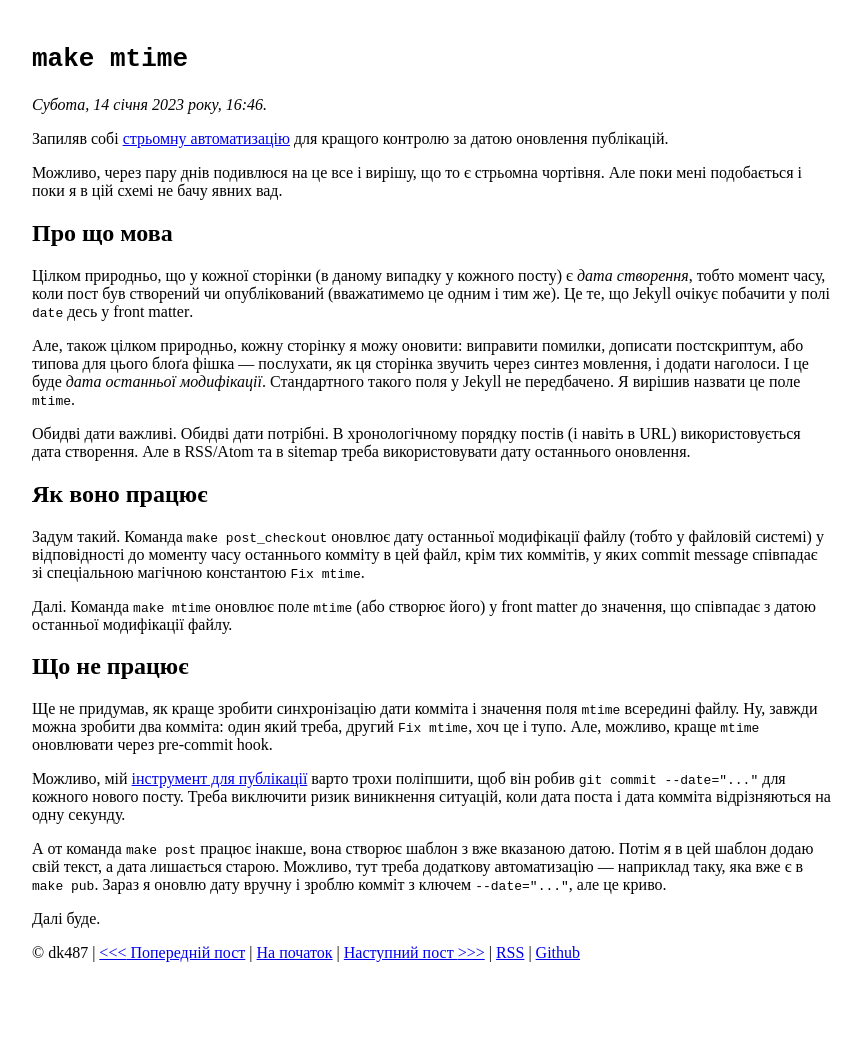
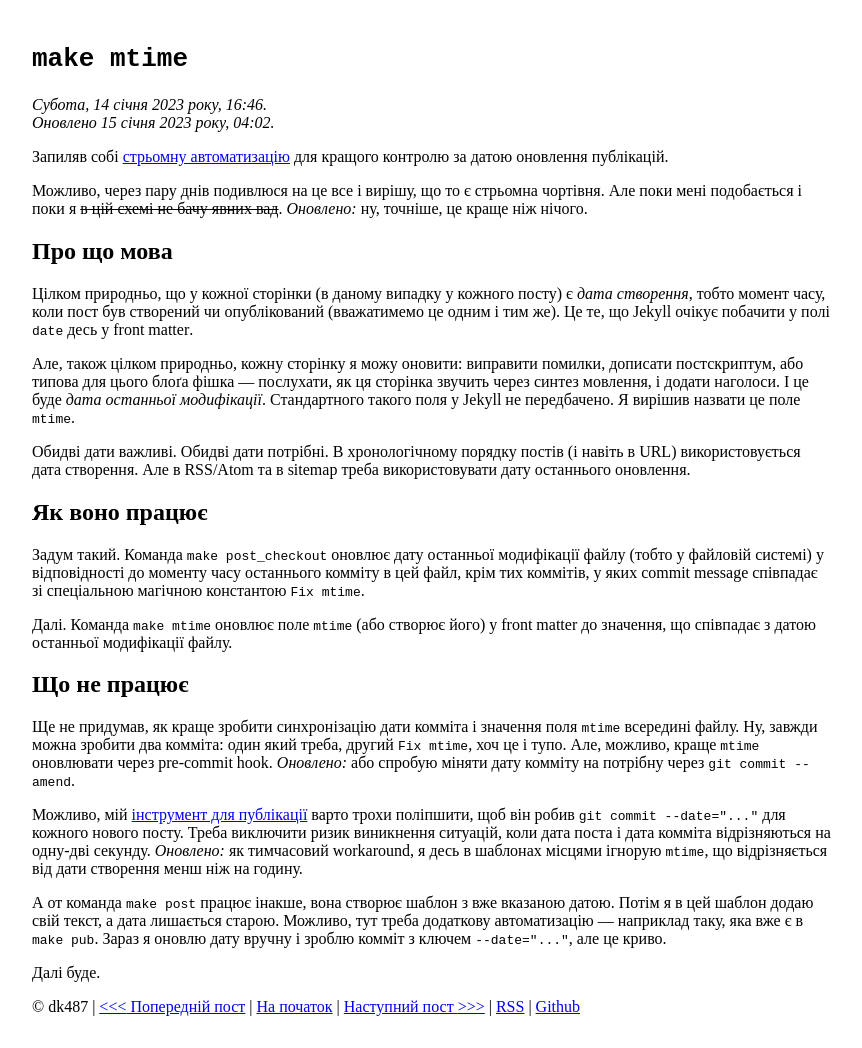
Before and after one commit to dk487/test.de.co.ua, a Jekyll site: the page built from _posts/2023/2023-01-14-make-mtime.md, in a window 1280 px wide. Shown: the whole page, without its empty margins (208-1070 px from the left). Built offline with Jekyll 4.4.1, drawn with Linux system fonts in a browser that asks for light colours; before the commit the page ends 994 px from its top, so only the background shows below that.

Commit message:
Post update: some new ideas

```diff
--- a/_posts/2023/2023-01-14-make-mtime.md
+++ b/_posts/2023/2023-01-14-make-mtime.md
@@ -2,11 +2,13 @@
 title: <code>make mtime</code>
 title_lang: en
 date: 2023-01-14 18:46:01 +02:00
+mtime: 2023-01-15 04:02:55 +02:00
 ---
 
 Запиляв собі [стрьомну автоматизацію][1] для кращого контролю за датою оновлення публікацій.
 
-Можливо, через пару днів подивлюся на це все і вирішу, що то є стрьомна чортівня. Але поки мені подобається і поки я в цій схемі не бачу явних вад.
+Можливо, через пару днів подивлюся на це все і вирішу, що то є стрьомна чортівня. Але поки мені подобається і поки я ~~в цій схемі не бачу явних вад~~.
+_Оновлено:_ ну, точніше, це краще ніж нічого.
 
 
 Про що мова
@@ -31,8 +33,10 @@ date: 2023-01-14 18:46:01 +02:00
 ------------
 
 Ще не придумав, як краще зробити синхронізацію дати комміта і значення поля `mtime` всередині файлу. Ну, завжди можна зробити два комміта: один який треба, другий `Fix mtime`, хоч це і тупо. Але, можливо, краще `mtime` оновлювати через <span lang="en">pre-commit hook</span>.
+_Оновлено:_ або спробую міняти дату комміту на потрібну через `git commit --amend`.
 
-Можливо, мій [інструмент для публікації][2] варто трохи поліпшити, щоб він робив `git commit --date="..."` для кожного нового посту. Треба виключити ризик виникнення ситуацій, коли дата поста і дата комміта відрізняються на одну секунду.
+Можливо, мій [інструмент для публікації][2] варто трохи поліпшити, щоб він робив `git commit --date="..."` для кожного нового посту. Треба виключити ризик виникнення ситуацій, коли дата поста і дата комміта відрізняються на одну-дві секунду.
+_Оновлено:_ як тимчасовий <span lang="en">workaround</span>, я десь в шаблонах місцями ігнорую `mtime`, що відрізняється від дати створення менш ніж на годину.
 
 А от команда `make post` працює інакше, вона створює шаблон з вже вказаною датою. Потім я в цей шаблон додаю свій текст, а дата лишається старою. Можливо, тут треба додаткову автоматизацію — наприклад таку, яка вже є в `make pub`. Зараз я оновлю дату вручну і зроблю комміт з ключем `--date="..."`, але це криво.
 
```
